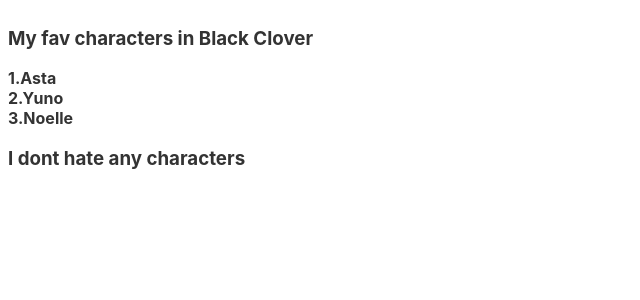
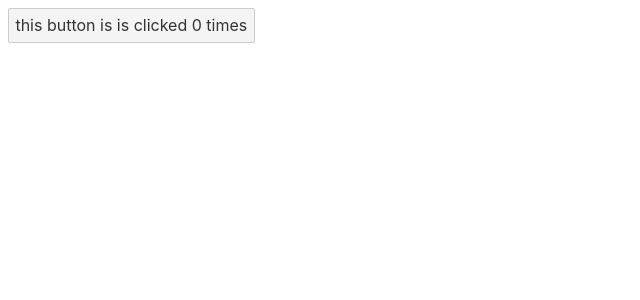
Before and after one commit to vijay-sam57/svelte-appone, a Svelte app: page / in a window 1280 px wide. Shown: the top 300 px of the page, without its empty margins (0-640 px from the left). Built offline with nearby package versions, Linux system fonts and the light colour scheme.

Commit message:
Event Handling learned

```diff
--- a/src/App.svelte
+++ b/src/App.svelte
@@ -1,53 +1,14 @@
 <script>
-  // const name = "Sam allen";
-  // const ht = "<h2><em>Sam<em/>Allen<h2/>";
-  // const alt = "This is an alt text";
-  // const disabled = true;
-  // const theme = "blk";
-  // const size = "med";
-  // const finished = true;
-  const myfav = ["Asta", "Yuno", "Noelle"];
-  const hate = [];
+  let click = 0;
+  let handle = (event) => {
+    console.log(event);
+    click += 1;
+  };
 </script>
 
 <main>
-  <!-- <h2>Hello Mr.{name}</h2>
-  <h1>This is from script :{@html ht}</h1>
-  <img {alt} />
-  <button {disabled}>this a button</button>
-  <h2 class={(finished ? "finished" : "", theme)}>This is for class binding</h2>
-  <h2 class={size}>This is for class binding</h2> -->
-  <h3>My fav characters in Black Clover</h3>
-  {#each myfav as item, no}
-    <strong>{no + 1}.{item}</strong>
-    <br />
-  {/each}
-  {#each hate as it}
-    {it}
-  {:else}
-    <h3>I dont hate any characters</h3>
-  {/each}
+  <button on:click={handle}>this button is is clicked {click} times</button>
 </main>
 
 <style>
-  .lar {
-    font-size: 3em;
-  }
-  .med {
-    font-size: 3em;
-  }
-  .blk {
-    background-color: #333;
-    color: #fff;
-  }
-  .wht {
-    background-color: #fff;
-    color: #333;
-  }
-  .finished {
-    text-decoration: line-through;
-  }
-  h1 {
-    color: #f25fff;
-  }
 </style>
```
